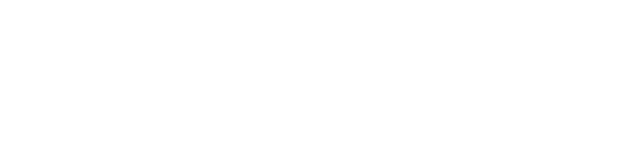
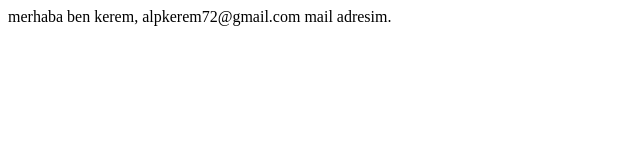
Before and after one commit to acunmedyaakademi/bora-kerem-ortak-calisma, a plain HTML site: page iletisim.html in a window 1280 px wide. Shown: the whole page, without its empty margins (0-640 px from the left). Drawn offline with Linux system fonts and the light colour scheme.

Commit message:
iletişim eklendi

```diff
--- a/iletisim.html
+++ b/iletisim.html
@@ -6,6 +6,6 @@
   <title>İletişim</title>
 </head>
 <body>
-
+  merhaba ben kerem, alpkerem72@gmail.com mail adresim.
 </body>
 </html>
```
Also changed, not shown: index.html (line endings or trailing spaces).
